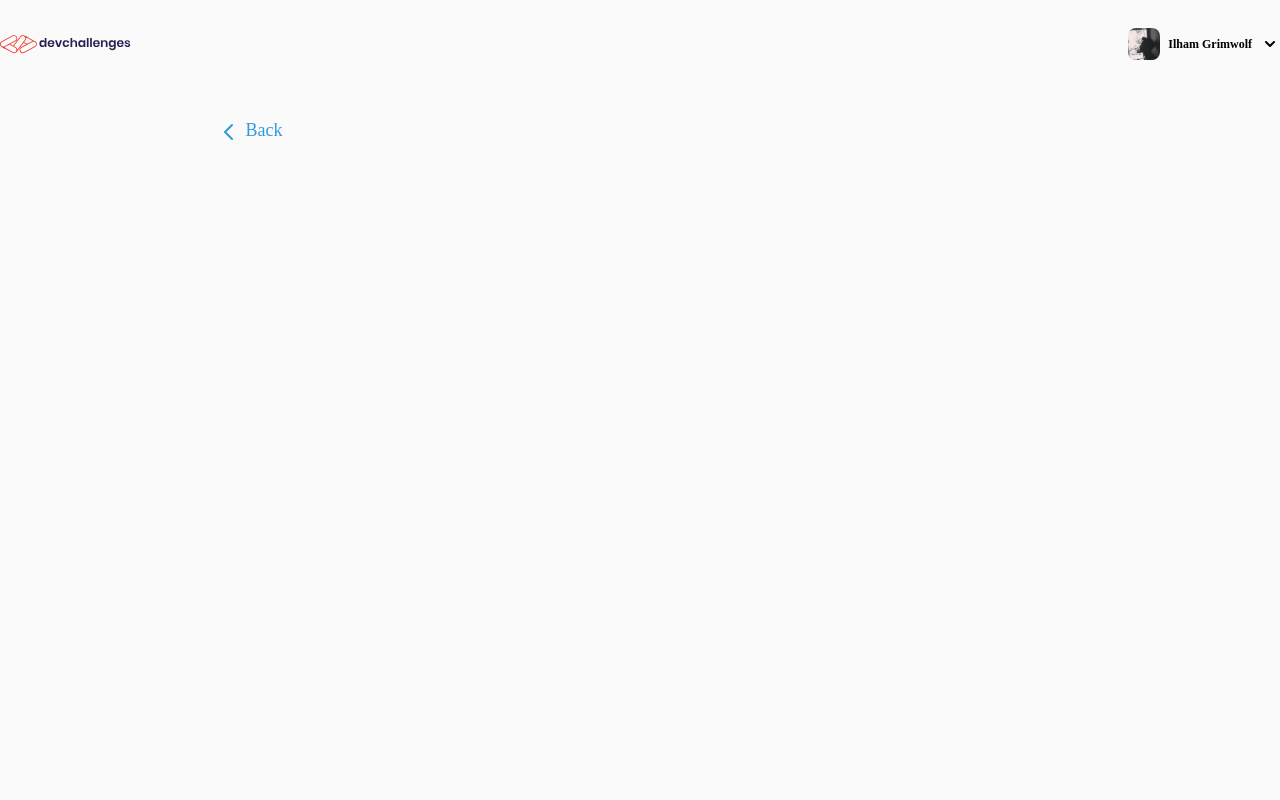
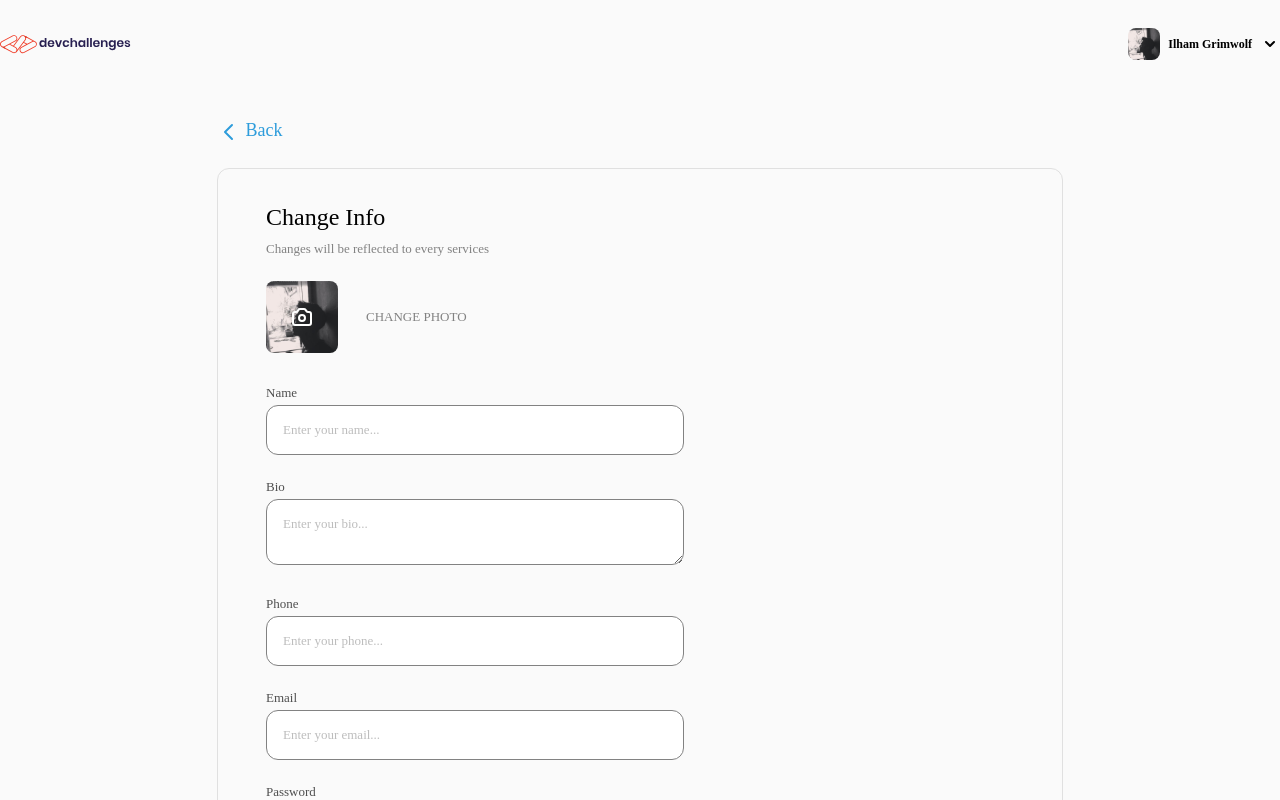
Before and after one commit to Mohamad-Ilham-Ramadhan/authentication-app-nextjs-frontend, a Next.js app: page /profile/edit in a window 1280 px wide. Shown: the top 800 px of the page. Built offline with nearby package versions, Linux system fonts and the light colour scheme.

Commit message:
page profile/edit done: presentation only

```diff
--- /dev/null
+++ b/components/inputs/InputProfile.js
@@ -0,0 +1,39 @@
+import clsx from "clsx";
+
+export default function InputProfile({
+  classNames,
+  label,
+  type = 'text',
+  id,
+  placeholder,
+  input = 'input',
+  name,
+}) {
+  return (
+    <div className={clsx(classNames)}>
+      <label
+        htmlFor={id}
+        className="block text-2xs text-gray-2 font-medium mb-1"
+      >
+        {label}
+      </label>
+      {input == "input" && (
+        <input
+          type={type || "text"}
+          id={id}
+          placeholder={placeholder}
+          name={name}
+          className="w-full border border-gray rounded-xl p-4 text-2xs font-medium placeholder-gray-light"
+        />
+      )}
+      {input == "textarea" && (
+        <textarea
+          id={id}
+          placeholder={placeholder}
+          name={name}
+          className="w-full border border-gray rounded-xl p-4 text-2xs font-medium placeholder-gray-light"
+        />
+      )}
+    </div>
+  );
+}
--- a/package.json
+++ b/package.json
@@ -11,6 +11,7 @@
     "@heroicons/react": "^1.0.1",
     "clsx": "^1.1.1",
     "next": "10.1.3",
+    "prop-types": "^15.7.2",
     "react": "17.0.2",
     "react-dom": "17.0.2"
   },
--- a/pages/profile/edit.js
+++ b/pages/profile/edit.js
@@ -1,9 +1,12 @@
-import {useEffect} from 'react';
-import clsx from 'clsx';
-import Link from 'next/link';
-import Header from '@/components/Header';
-import styles from '@/styles/profile.module.css';
-import {ChevronLeftIcon} from '@heroicons/react/outline';
+import { useEffect } from "react";
+import clsx from "clsx";
+import Link from "next/link";
+import Header from "@/components/Header";
+import Footer from "@/components/Footer";
+import Input from "@/components/inputs/InputProfile";
+import styles from "@/styles/profile-edit.module.css";
+import { ChevronLeftIcon } from "@heroicons/react/outline";
+import { CameraIcon } from "@heroicons/react/outline";
 
 export default function ProfileEdit() {
   useEffect(() => {
@@ -12,12 +15,88 @@ export default function ProfileEdit() {
 
   return (
     <section className="container mx-auto pb-20">
-      <Header classNames="mb-14 mt-7"/>
+      <Header classNames="mb-14 mt-7" />
 
       <div className={clsx(styles.wrapper, "mx-auto")}>
-        <Link href="/profile">
-          <a className="text-blue-light text-lg"><span><ChevronLeftIcon className="w-6 inline" /></span> <span>Back</span></a>
-        </Link>
+        <div className="mb-6">
+          <Link href="/profile">
+            <a className="text-blue-light text-lg">
+              <span>
+                <ChevronLeftIcon className="w-6 inline align-bottom" />
+              </span>{" "}
+              <span>Back</span>
+            </a>
+          </Link>
+        </div>
+
+        <div className="border border-gray-lighter rounded-xl py-8 px-12 mb-4">
+          <div className="mb-6">
+            <h1 className="text-2xl mb-2">Change Info</h1>
+            <p className="text-2xs text-gray font-medium">
+              Changes will be reflected to every services
+            </p>
+          </div>
+
+          <div className={clsx(styles['form-wrapper'])}>
+
+            <div className="flex items-center relative hover:cursor-pointer hover:ring-2 hover:ring-gray-900 rounded-md mb-8 ">
+              <div className="flex justify-center items-center w-18 rounded-lg relative overflow-hidden mr-7">
+                <img src="/images/profile-twitter.jpg" alt="" />
+                <CameraIcon className="w-6 text-white absolute z-10" />
+              </div>
+              <div className="uppercase text-2xs text-gray font-medium">
+                change photo
+              </div>
+              <input type="file" className="absolute z-20 w-full h-full hover:cursor-pointer opacity-0" />
+            </div>
+
+            <Input
+              classNames="mb-6"
+              name="name"
+              id="name"
+              label="Name"
+              placeholder="Enter your name..."
+            />
+            <Input
+              classNames="mb-6"
+              id="bio"
+              label="Bio"
+              name="bio"
+              placeholder="Enter your bio..."
+              input="textarea"
+            />
+
+            <Input
+              classNames="mb-6"
+              id="phone"
+              label="Phone"
+              name="phone"
+              placeholder="Enter your phone..."
+            />
+
+            <Input
+              classNames="mb-6"
+              id="email"
+              label="Email"
+              name="email"
+              type="email"
+              placeholder="Enter your email..."
+            />
+
+            <Input
+              classNames="mb-6"
+              id="password"
+              label="Password"
+              name="password"
+              type="password"
+              placeholder="Enter your password..."
+            />
+
+            <button className="py-2 px-6 text-white bg-blue rounded-lg">Save</button>
+          </div>
+        </div>
+
+        <Footer />
       </div>
     </section>
   );
--- /dev/null
+++ b/styles/profile-edit.module.css
@@ -0,0 +1,6 @@
+.wrapper {
+  max-width: 846px;
+}
+.form-wrapper {
+  max-width: 418px;
+}
```
